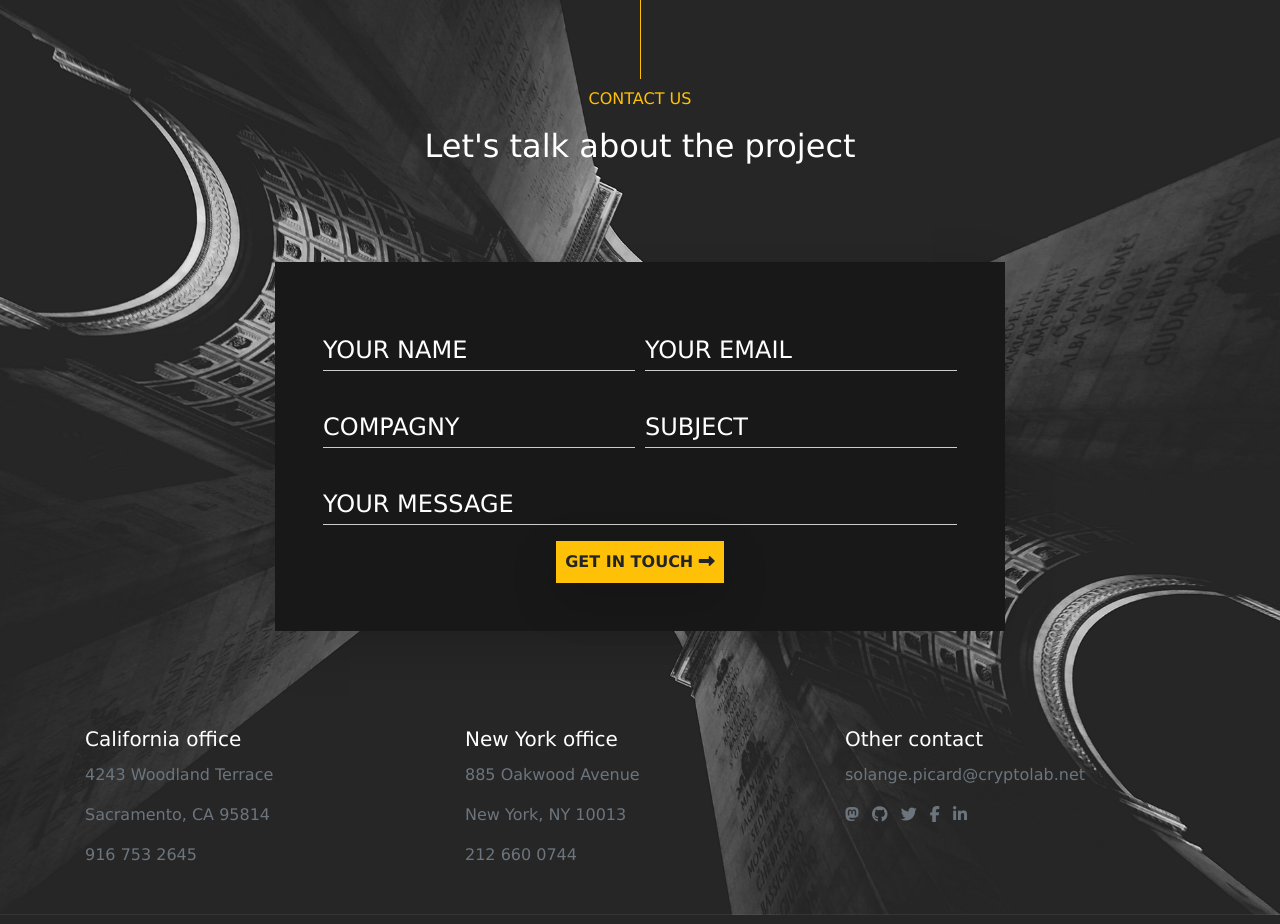
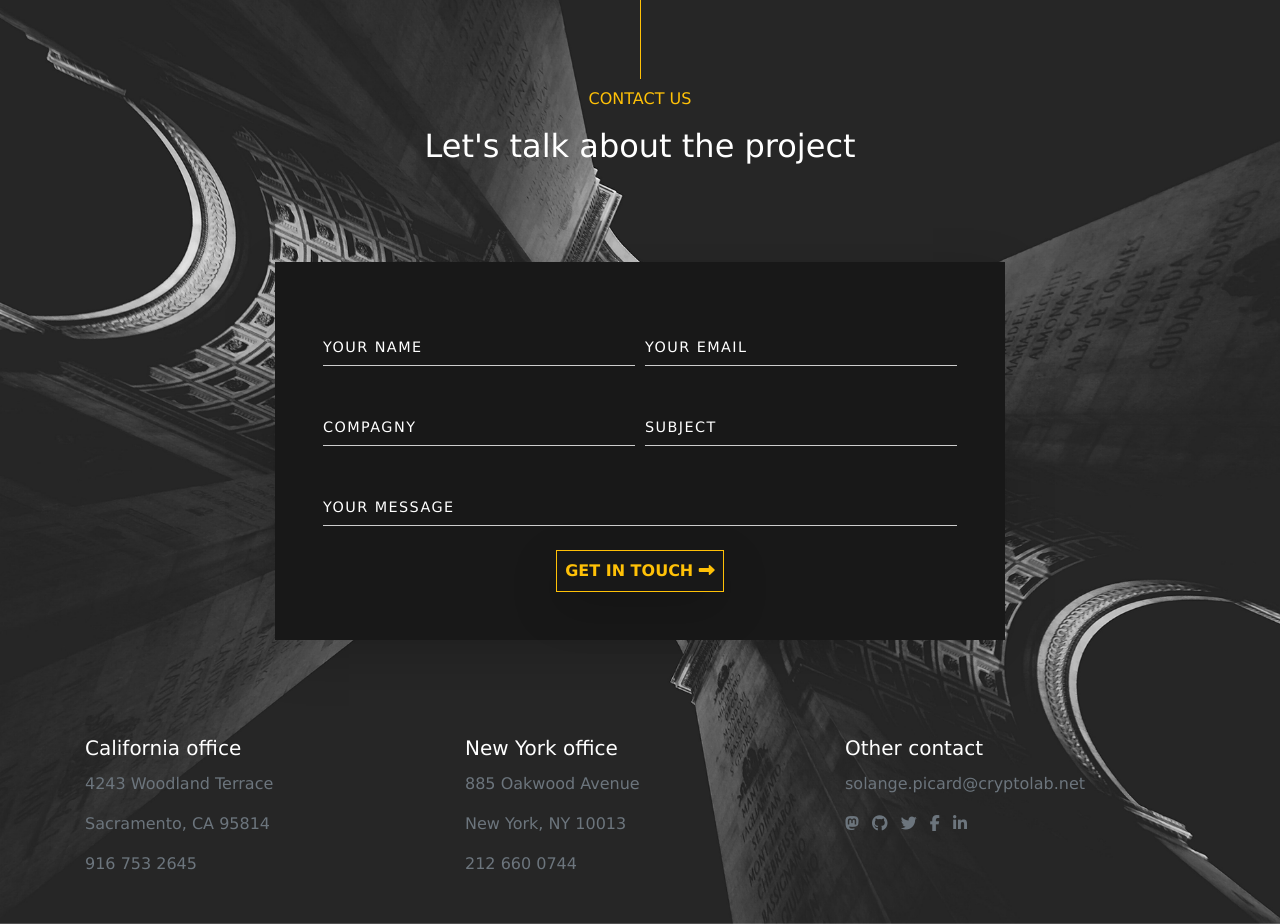
Before and after one commit to SolangeHarmoniePICARD/fusion, a PHP site: page / in a window 1280 px wide; the page is wider, and only the part inside the window is pictured. Shown: the part 3996-4920 px from the top of that part. Run offline with PHP 8.4, Linux system fonts and the light colour scheme; some libraries are stand-ins or nearby versions; grey boxes are pictures that could not be loaded.

Commit message:
Quelques corrections, animations, etc.

```diff
--- a/css/floatinglabels.css
+++ b/css/floatinglabels.css
@@ -1,7 +1,7 @@
 .field {
   display: flex !important;
   flex-flow: column-reverse !important;
-  margin-bottom: 1em !important;
+  margin-bottom: 1.5em !important;
 }
 
 label, input {
@@ -10,7 +10,7 @@ label, input {
 }
 
 input {
-  font-size: 1em !important;
+  font-size: 1.2em !important;
   border: 0 !important;
   border-bottom: 1px solid #ccc !important;
   font-family: inherit !important;
@@ -27,7 +27,8 @@ input:focus {
 }
 
 label {
-  font-size: 1em !important;
+  font-size: 0.6em !important;
+  letter-spacing: 0.1em !important;
 }
 
 input:placeholder-shown + label {
@@ -53,5 +54,5 @@ input:not(:placeholder-shown) + label,
 input:focus + label {
   transform: translate(0, 0) scale(1) !important;
   cursor: pointer !important;
-      color: #ffc107 !important;
+  color: #ffc107 !important;
 }
--- a/css/main.css
+++ b/css/main.css
@@ -5,7 +5,6 @@
   -o-background-size: cover;
   background-size: cover;
 }
-
 
 .bg-shady {
   background-color: #202020;
@@ -20,8 +19,6 @@
   width: 1px;
 }
 
-
-
 .z-index-max{
   z-index: 999;
 }
@@ -30,8 +27,6 @@
   margin-top: 24px !important;
   position: relative !important;
 }
-
-
 
 .carousel-indicators .active {
     background-color: #ffc107 !important;
@@ -53,3 +48,7 @@
 .testimonials-img{
   height: 64px;
 }
+
+.social-icon:hover{
+  color: #ffc107 !important;
+}
--- a/index.html
+++ b/index.html
@@ -107,9 +107,6 @@
   </div>
 </div>
 </div>
-
-
-
 
 <div class="mySlides">
   <div class="row">
@@ -363,30 +360,30 @@
       <form class="p-5 bg-black shadow-lg">
         <div class="form-row">
           <div class="field  col-md-6">
-            <input type="text" class="bg-black border-top-0 border-right-0 border-left-0 rounded-0" id="inputName" placeholder="Solange PICARD">
+            <input type="text" class="bg-black border-top-0 border-right-0 border-left-0 rounded-0" id="inputName" placeholder="Solange PICARD" required>
             <label for="inputName" class="text-white text-uppercase">Your name</label>
           </div>
           <div class="field  col-md-6">
-            <input type="email" class=" bg-black border-top-0 border-right-0 border-left-0 rounded-0" id="inputEmail" placeholder="solange.picard@cryptolab.net">
+            <input type="email" class=" bg-black border-top-0 border-right-0 border-left-0 rounded-0" id="inputEmail" placeholder="solange.picard@cryptolab.net" required>
             <label for="inputEmail" class="text-uppercase text-white">Your email</label>
           </div>
         </div>
         <div class="form-row">
           <div class="field  col-md-6">
-            <input type="text" class=" bg-black border-top-0 border-right-0 border-left-0 rounded-0" id="inputCompagny" placeholder="Self Employed">
+            <input type="text" class=" bg-black border-top-0 border-right-0 border-left-0 rounded-0" id="inputCompagny" placeholder="Self Employed" required>
             <label for="inputCompagny" class="text-white text-uppercase">Compagny</label>
           </div>
           <div class="field  col-md-6">
-            <input type="text" class=" bg-black border-top-0 border-right-0 border-left-0 rounded-0" id="inputSubject" placeholder="About you">
+            <input type="text" class=" bg-black border-top-0 border-right-0 border-left-0 rounded-0" id="inputSubject" placeholder="About you" required>
             <label for="inputSubject" class="text-white text-uppercase">Subject</label>
           </div>
         </div>
         <div class="field ">
-          <input type="text" class=" bg-black border-top-0 border-right-0 border-left-0 rounded-0" id="inputMessage" placeholder="My message">
+          <input type="text" class=" bg-black border-top-0 border-right-0 border-left-0 rounded-0" id="inputMessage" placeholder="My message" required>
           <label for="inputMessage" class="text-white text-uppercase">Your message</label>
         </div>
         <div class="text-center">
-          <button type="submit" class="btn btn-warning text-uppercase font-weight-bold rounded-0 p-2 shadow-lg">Get in touch <i class="fas fa-long-arrow-alt-right"></i></button>
+          <button type="submit" class="btn btn-outline-warning text-uppercase font-weight-bold rounded-0 p-2 shadow-lg">Get in touch <i class="fas fa-long-arrow-alt-right"></i></button>
         </div>
       </form>
       </div>
@@ -411,11 +408,11 @@
       <h5 class="card-title text-white">Other contact</h5>
       <p class="card-text text-secondary">solange.picard@cryptolab.net</p>
       <p class="card-text">
-        <a target="_blank" class="mr-2 text-secondary" href="https://framapiaf.org/web/accounts/191383"><i class="fab fa-mastodon"></i></a>
-        <a target="_blank" class="mr-2 text-secondary" href="https://github.com/SolangeHarmoniePICARD"><i class="fab fa-github"></i></a>
-        <a target="_blank" class="mr-2 text-secondary" href="https://twitter.com/SolangeHarmonie?lang=fr"><i class="fab fa-twitter"></i></a>
-        <a target="_blank" class="mr-2 text-secondary" href="https://www.facebook.com/solangeharmonie.picard.5"><i class="fab fa-facebook-f"></i></a>
-        <a target="_blank" class="mr-2 text-secondary" href="https://www.linkedin.com/in/solange-harmonie-picard/"><i class="fab fa-linkedin-in"></i></a>
+        <a target="_blank" class="mr-2 text-secondary" href="https://framapiaf.org/web/accounts/191383"><i class="fab fa-mastodon social-icon"></i></a>
+        <a target="_blank" class="mr-2 text-secondary" href="https://github.com/SolangeHarmoniePICARD"><i class="fab fa-github social-icon"></i></a>
+        <a target="_blank" class="mr-2 text-secondary" href="https://twitter.com/SolangeHarmonie?lang=fr"><i class="fab fa-twitter social-icon"></i></a>
+        <a target="_blank" class="mr-2 text-secondary" href="https://www.facebook.com/solangeharmonie.picard.5"><i class="fab fa-facebook-f social-icon"></i></a>
+        <a target="_blank" class="mr-2 text-secondary" href="https://www.linkedin.com/in/solange-harmonie-picard/"><i class="fab fa-linkedin-in social-icon"></i></a>
       </p>
     </div>
   </footer>
```
